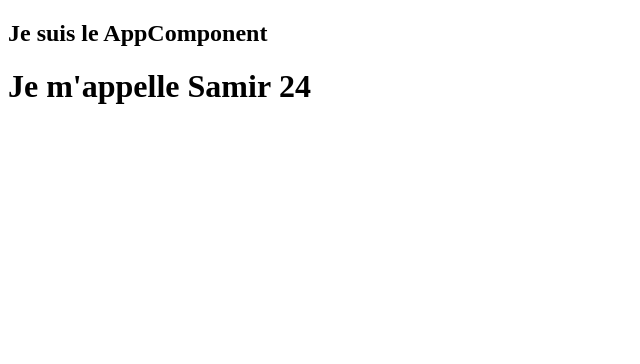
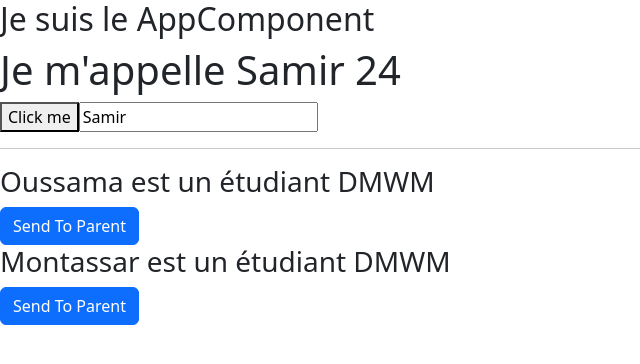
Before and after one commit to n2sy/DMWM-B-2024, an Angular app: page / in a window 1280 px wide. Shown: the top 364 px of the page, without its empty margins (0-640 px from the left). Built offline with nearby package versions, Linux system fonts and the light colour scheme.

Commit message:
add input et output

```diff
--- a/angular.json
+++ b/angular.json
@@ -26,16 +26,12 @@
             "outputPath": "dist/dmwm-b-2024",
             "index": "src/index.html",
             "browser": "src/main.ts",
-            "polyfills": [
-              "zone.js"
-            ],
+            "polyfills": ["zone.js"],
             "tsConfig": "tsconfig.app.json",
-            "assets": [
-              "src/favicon.ico",
-              "src/assets"
-            ],
+            "assets": ["src/favicon.ico", "src/assets"],
             "styles": [
-              "src/styles.css"
+              "src/styles.css",
+              "node_modules/bootstrap/dist/css/bootstrap.css"
             ],
             "scripts": []
           },
@@ -84,18 +80,10 @@
         "test": {
           "builder": "@angular-devkit/build-angular:karma",
           "options": {
-            "polyfills": [
-              "zone.js",
-              "zone.js/testing"
-            ],
+            "polyfills": ["zone.js", "zone.js/testing"],
             "tsConfig": "tsconfig.spec.json",
-            "assets": [
-              "src/favicon.ico",
-              "src/assets"
-            ],
-            "styles": [
-              "src/styles.css"
-            ],
+            "assets": ["src/favicon.ico", "src/assets"],
+            "styles": ["src/styles.css"],
             "scripts": []
           }
         }
--- a/package.json
+++ b/package.json
@@ -18,6 +18,7 @@
     "@angular/platform-browser": "^17.1.0",
     "@angular/platform-browser-dynamic": "^17.1.0",
     "@angular/router": "^17.1.0",
+    "bootstrap": "^5.3.2",
     "rxjs": "~7.8.0",
     "tslib": "^2.3.0",
     "zone.js": "~0.14.3"
--- a/src/app/app.component.html
+++ b/src/app/app.component.html
@@ -1,3 +1,8 @@
 <h2>Je suis le AppComponent</h2>
 
 <app-first></app-first>
+
+<app-child
+  (msgToParent)="traitementDuApp($event)"
+  [prenom]="'Montassar'"
+></app-child>
--- a/src/app/app.component.ts
+++ b/src/app/app.component.ts
@@ -3,8 +3,12 @@ import { Component } from '@angular/core';
 @Component({
   selector: 'app-root',
   templateUrl: './app.component.html',
-  styleUrl: './app.component.css'
+  styleUrl: './app.component.css',
 })
 export class AppComponent {
   title = 'DMWM-B-2024';
+
+  traitementDuApp(msg) {
+    alert(msg);
+  }
 }
--- a/src/app/app.module.ts
+++ b/src/app/app.module.ts
@@ -3,10 +3,12 @@ import { BrowserModule } from '@angular/platform-browser';
 
 import { AppComponent } from './app.component';
 import { FirstComponent } from './first/first.component';
+import { FormsModule } from '@angular/forms';
+import { ChildComponent } from './child/child.component';
 
 @NgModule({
-  declarations: [AppComponent, FirstComponent],
-  imports: [BrowserModule],
+  declarations: [AppComponent, FirstComponent, ChildComponent],
+  imports: [BrowserModule, FormsModule],
   providers: [],
   bootstrap: [AppComponent],
 })
--- /dev/null
+++ b/src/app/child/child.component.html
@@ -0,0 +1,3 @@
+<h3>{{ prenom }} est un étudiant DMWM</h3>
+
+<button class="btn btn-primary" (click)="sendMsg()">Send To Parent</button>
--- /dev/null
+++ b/src/app/child/child.component.ts
@@ -0,0 +1,16 @@
+import { Component, EventEmitter, Input, Output } from '@angular/core';
+
+@Component({
+  selector: 'app-child',
+  templateUrl: './child.component.html',
+  styleUrl: './child.component.css',
+})
+export class ChildComponent {
+  @Input({ required: true }) prenom = 'Ahmed';
+
+  @Output() msgToParent = new EventEmitter();
+
+  sendMsg() {
+    this.msgToParent.emit('Message de la part du Child');
+  }
+}
--- a/src/app/first/first.component.html
+++ b/src/app/first/first.component.html
@@ -3,3 +3,14 @@
 <div [hidden]="hd" [style.backgroundColor]="color">
   Exemple de property binding
 </div>
+
+<button (click)="clickHandler()">Click me</button>
+
+<input [(ngModel)]="name" type="text" />
+
+<hr />
+
+<app-child
+  (msgToParent)="traitementDuParent($event)"
+  [prenom]="'Oussama'"
+></app-child>
--- a/src/app/first/first.component.ts
+++ b/src/app/first/first.component.ts
@@ -10,4 +10,11 @@ export class FirstComponent {
   age: number = 24;
   color: string = 'pink';
   hd: boolean = true;
+
+  clickHandler() {
+    alert("J'ai été cliqué");
+  }
+  traitementDuParent(msg: any) {
+    this.name = msg;
+  }
 }
```
Also changed, not shown: tsconfig.json (+2 -5 lines), src/app/child/child.component.css (added), 1 other file (tests, documents, lock files or other folders).
